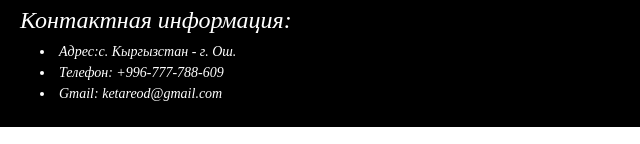
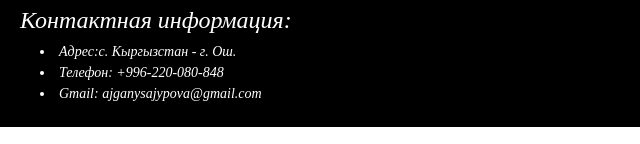
Before and after one commit to Ketareod/Project-1, a plain HTML site: page index.html in a window 1280 px wide. Shown: the part 2813-2957 px from the top of the page, 0-640 px from the left. Drawn offline with Linux system fonts and the light colour scheme.

Commit message:
Update index.html

```diff
--- a/index.html
+++ b/index.html
@@ -22,7 +22,7 @@
 	  <main>
 		<section id="about">
 		  <h2>О нас</h2>
-		  <p class="about2">Привет меня зовут Абдибаит мне 16, моя мечта э.. прожить хорошую не нуждающийся жизнь и я зделаю все чтобы этого добится.<br>Так о чём мы, ах да я увлекаюсь програмированием довольно довно по моим меркам, с 12 лет и жить не могу без этого мне нравится все что с этим звязано а ткже мне нравится работа в команде я считаю себя душой компании в которую я вольюсь, о да я люблю обшение.<br><b> И да я ужастно люблю учится и учится</b></p>
+		  <p class="about2">Привет меня зовут Айганыш мне 16, моя мечта э.. прожить хорошую не нуждающийся жизнь и я зделаю все чтобы этого добится.<br>Так о чём мы, ах да я увлекаюсь програмированием довольно довно по моим меркам, с 12 лет и жить не могу без этого мне нравится все что с этим звязано а ткже мне нравится работа в команде я считаю себя душой компании в которую я вольюсь, о да я люблю обшение.<br><b> И да я ужастно люблю учится и учится</b></p>
 		</section>
 		<section id="news">
 		  <h2>Новости</h2>
@@ -98,8 +98,8 @@
 		  <p>Контактная информация:</p>
 		  <ul>
 			<li>Адрес:с. Кыргызстан - г. Ош.</li>
-			<li>Телефон: +996-777-788-609</li>
-			<li>Gmail: ketareod@gmail.com</li>
+			<li>Телефон: +996-220-080-848</li>
+			<li>Gmail: ajganysajypova@gmail.com</li>
 		  </ul>
 		</address>
 	  </footer>
```
